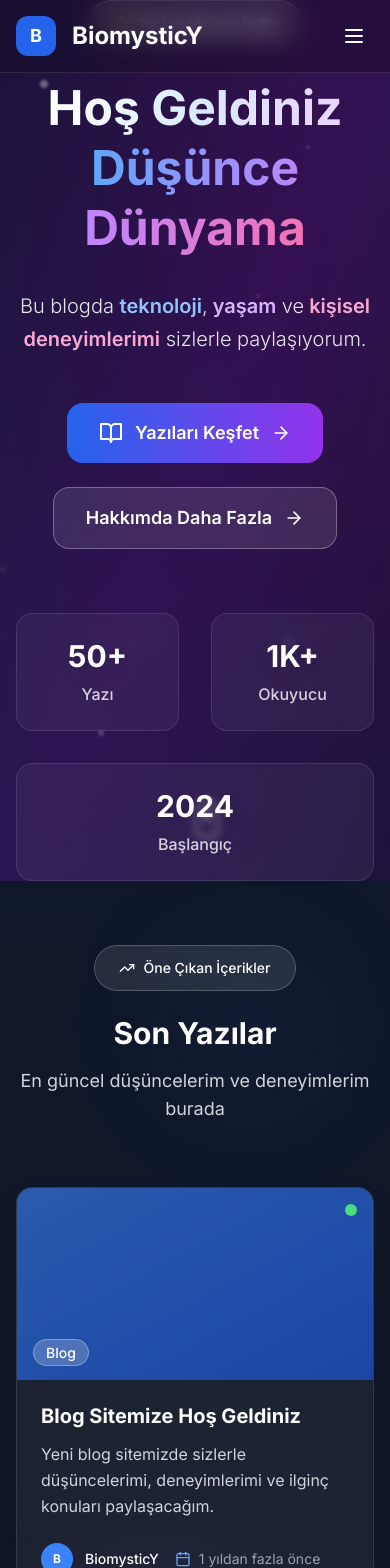
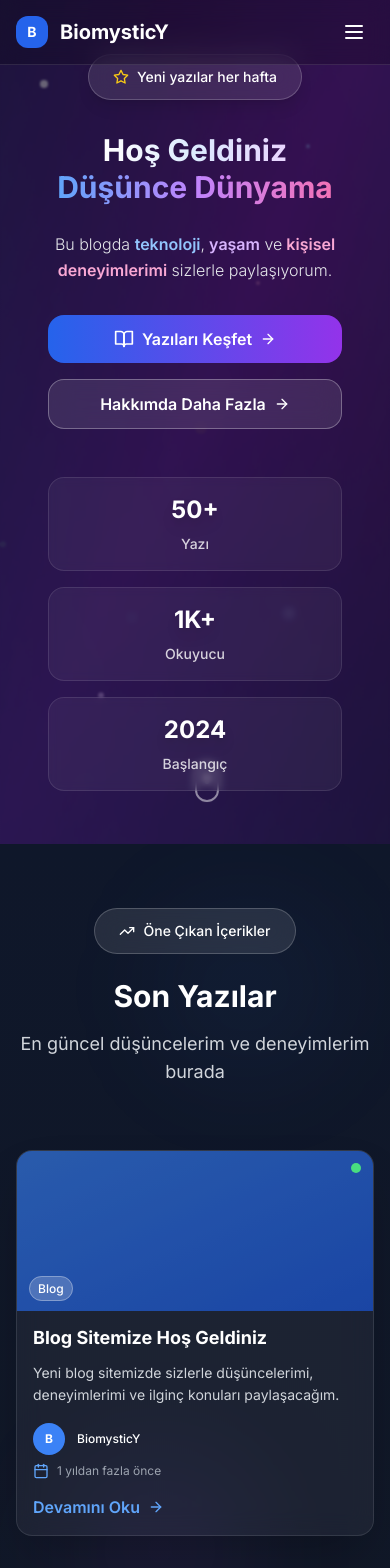
Before and after one commit to imehmetcn/blog, a Next.js app: page / in a window 390 px wide. Shown: the top 1568 px of the page. Built offline with nearby package versions, Linux system fonts and the light colour scheme.

Commit message:
Remove custom _not-found page and update routing
Deleted the custom /_not-found/page implementation and its references from the build and manifest files. The app now relies on the default Next.js not-found handling. Updated related build artifacts and static chunk files accordingly.

```diff
--- a/app/layout.tsx
+++ b/app/layout.tsx
@@ -1,6 +1,7 @@
 import type { Metadata } from 'next'
 import { Inter } from 'next/font/google'
 import './globals.css'
+import Navbar from '../components/Navbar'
 
 const inter = Inter({ subsets: ['latin'] })
 
@@ -18,6 +19,7 @@ export default function RootLayout({
   return (
     <html lang="tr">
       <body className={inter.className}>
+        <Navbar />
         {children}
       </body>
     </html>
--- a/app/page.tsx
+++ b/app/page.tsx
@@ -3,105 +3,17 @@
 import Link from 'next/link'
 import { formatDistanceToNow } from 'date-fns'
 import { tr } from 'date-fns/locale'
-import { Calendar, ArrowRight, Menu, X, Github, Twitter, Mail, Star, TrendingUp, BookOpen } from 'lucide-react'
-import { useState } from 'react'
+import { Calendar, ArrowRight, Star, TrendingUp, BookOpen, Github, Twitter, Mail } from 'lucide-react'
 import { getBlogPosts } from '../lib/blog-data'
 
 export default function HomePage() {
-  const [mobileMenuOpen, setMobileMenuOpen] = useState(false)
   const mockPosts = getBlogPosts().slice(0, 3)
 
   return (
     <div className="min-h-screen">
-      {/* Header */}
-      <header className="fixed top-0 left-0 right-0 z-50 bg-black/20 backdrop-blur-md border-b border-white/10">
-        <div className="max-w-7xl mx-auto px-4 sm:px-6 lg:px-8">
-          <div className="flex justify-between items-center py-4 md:py-6">
-            <div className="flex items-center space-x-4">
-              <div className="w-10 h-10 bg-gradient-to-br from-primary-600 to-blue-600 rounded-xl flex items-center justify-center">
-                <span className="text-white font-bold text-lg">B</span>
-              </div>
-              <div>
-                <h1 className="text-2xl md:text-3xl font-bold text-white">BiomysticY</h1>
-                <p className="text-white/70 text-sm hidden sm:block">Kişisel Blog & Düşünceler</p>
-              </div>
-            </div>
-
-            {/* Desktop Navigation */}
-            <nav className="hidden md:flex items-center space-x-8">
-              <Link href="/" className="text-white/90 hover:text-white transition-all duration-200 font-medium relative group">
-                Ana Sayfa
-                <span className="absolute -bottom-1 left-0 w-0 h-0.5 bg-white transition-all duration-200 group-hover:w-full"></span>
-              </Link>
-              <Link href="/blog" className="text-white/90 hover:text-white transition-all duration-200 font-medium relative group">
-                Blog
-                <span className="absolute -bottom-1 left-0 w-0 h-0.5 bg-white transition-all duration-200 group-hover:w-full"></span>
-              </Link>
-              <Link href="/hakkimda" className="text-white/90 hover:text-white transition-all duration-200 font-medium relative group">
-                Hakkımda
-                <span className="absolute -bottom-1 left-0 w-0 h-0.5 bg-white transition-all duration-200 group-hover:w-full"></span>
-              </Link>
-              <Link href="/iletisim" className="text-white/90 hover:text-white transition-all duration-200 font-medium relative group">
-                İletişim
-                <span className="absolute -bottom-1 left-0 w-0 h-0.5 bg-white transition-all duration-200 group-hover:w-full"></span>
-              </Link>
-              <div className="flex items-center space-x-3 ml-6 pl-6 border-l border-white/20">
-                <a href="#" className="text-white/70 hover:text-white transition-colors">
-                  <Github className="w-5 h-5" />
-                </a>
-                <a href="#" className="text-white/70 hover:text-white transition-colors">
-                  <Twitter className="w-5 h-5" />
-                </a>
-                <a href="#" className="text-white/70 hover:text-white transition-colors">
-                  <Mail className="w-5 h-5" />
-                </a>
-              </div>
-            </nav>
-
-            {/* Mobile menu button */}
-            <button
-              onClick={() => setMobileMenuOpen(!mobileMenuOpen)}
-              className="md:hidden p-2 rounded-lg hover:bg-white/10 transition-colors text-white"
-            >
-              {mobileMenuOpen ? <X className="w-6 h-6" /> : <Menu className="w-6 h-6" />}
-            </button>
-          </div>
-
-          {/* Mobile Navigation */}
-          {mobileMenuOpen && (
-            <div className="md:hidden border-t border-white/20 py-4 animate-fade-in-up bg-black/40 backdrop-blur-md">
-              <nav className="flex flex-col space-y-4">
-                <Link href="/" className="text-white/90 hover:text-white transition-colors font-medium px-2 py-1">
-                  Ana Sayfa
-                </Link>
-                <Link href="/blog" className="text-white/90 hover:text-white transition-colors font-medium px-2 py-1">
-                  Blog
-                </Link>
-                <Link href="/hakkimda" className="text-white/90 hover:text-white transition-colors font-medium px-2 py-1">
-                  Hakkımda
-                </Link>
-                <Link href="/iletisim" className="text-white/90 hover:text-white transition-colors font-medium px-2 py-1">
-                  İletişim
-                </Link>
-                <div className="flex items-center space-x-4 px-2 pt-4 border-t border-white/20">
-                  <a href="#" className="text-white/70 hover:text-white transition-colors">
-                    <Github className="w-5 h-5" />
-                  </a>
-                  <a href="#" className="text-white/70 hover:text-white transition-colors">
-                    <Twitter className="w-5 h-5" />
-                  </a>
-                  <a href="#" className="text-white/70 hover:text-white transition-colors">
-                    <Mail className="w-5 h-5" />
-                  </a>
-                </div>
-              </nav>
-            </div>
-          )}
-        </div>
-      </header>
 
       {/* Hero Section */}
-      <section className="relative min-h-screen flex items-center justify-center overflow-hidden">
+      <section className="relative min-h-screen flex items-center justify-center overflow-hidden px-4 sm:px-6 lg:px-8">
         {/* Animated Background */}
         <div className="absolute inset-0 w-full h-full">
           {/* Moving Gradient Background */}
@@ -145,7 +57,7 @@ export default function HomePage() {
             </div>
 
             {/* Main Heading */}
-            <h1 className="text-5xl sm:text-6xl md:text-7xl lg:text-8xl font-bold mb-8 leading-tight">
+            <h1 className="text-3xl sm:text-4xl md:text-5xl lg:text-6xl xl:text-7xl font-bold mb-6 sm:mb-8 leading-tight px-4">
               <span className="bg-gradient-to-r from-white via-blue-100 to-purple-200 bg-clip-text text-transparent">
                 Hoş Geldiniz
               </span>
@@ -156,44 +68,44 @@ export default function HomePage() {
             </h1>
 
             {/* Subtitle */}
-            <p className="text-xl sm:text-2xl md:text-3xl text-gray-200 max-w-4xl mx-auto mb-12 leading-relaxed font-light">
+            <p className="text-base sm:text-lg md:text-xl lg:text-2xl text-gray-200 max-w-4xl mx-auto mb-8 sm:mb-12 leading-relaxed font-light px-4">
               Bu blogda <span className="text-blue-300 font-semibold">teknoloji</span>,
               <span className="text-purple-300 font-semibold"> yaşam</span> ve
               <span className="text-pink-300 font-semibold"> kişisel deneyimlerimi</span> sizlerle paylaşıyorum.
             </p>
 
             {/* CTA Buttons */}
-            <div className="flex flex-col sm:flex-row gap-6 justify-center items-center mb-16">
-              <Link href="/blog" className="group relative px-8 py-4 bg-gradient-to-r from-blue-600 to-purple-600 hover:from-blue-700 hover:to-purple-700 text-white rounded-2xl font-semibold text-lg transition-all duration-300 transform hover:scale-105 hover:shadow-2xl">
-                <div className="flex items-center">
-                  <BookOpen className="w-6 h-6 mr-3" />
+            <div className="flex flex-col sm:flex-row gap-4 sm:gap-6 justify-center items-center mb-12 sm:mb-16 px-4">
+              <Link href="/blog" className="group relative w-full sm:w-auto px-6 sm:px-8 py-3 sm:py-4 bg-gradient-to-r from-blue-600 to-purple-600 hover:from-blue-700 hover:to-purple-700 text-white rounded-2xl font-semibold text-base sm:text-lg transition-all duration-300 transform hover:scale-105 hover:shadow-2xl">
+                <div className="flex items-center justify-center">
+                  <BookOpen className="w-5 h-5 sm:w-6 sm:h-6 mr-2 sm:mr-3" />
                   Yazıları Keşfet
-                  <ArrowRight className="w-5 h-5 ml-3 group-hover:translate-x-1 transition-transform" />
+                  <ArrowRight className="w-4 h-4 sm:w-5 sm:h-5 ml-2 sm:ml-3 group-hover:translate-x-1 transition-transform" />
                 </div>
                 <div className="absolute inset-0 bg-gradient-to-r from-blue-400 to-purple-400 rounded-2xl opacity-0 group-hover:opacity-20 transition-opacity"></div>
               </Link>
 
-              <Link href="/hakkimda" className="group relative px-8 py-4 bg-white/10 backdrop-blur-md hover:bg-white/20 text-white rounded-2xl font-semibold text-lg transition-all duration-300 border border-white/30 hover:border-white/50">
-                <div className="flex items-center">
+              <Link href="/hakkimda" className="group relative w-full sm:w-auto px-6 sm:px-8 py-3 sm:py-4 bg-white/10 backdrop-blur-md hover:bg-white/20 text-white rounded-2xl font-semibold text-base sm:text-lg transition-all duration-300 border border-white/30 hover:border-white/50">
+                <div className="flex items-center justify-center">
                   Hakkımda Daha Fazla
-                  <ArrowRight className="w-5 h-5 ml-3 group-hover:translate-x-1 transition-transform" />
+                  <ArrowRight className="w-4 h-4 sm:w-5 sm:h-5 ml-2 sm:ml-3 group-hover:translate-x-1 transition-transform" />
                 </div>
               </Link>
             </div>
 
             {/* Stats */}
-            <div className="grid grid-cols-2 md:grid-cols-3 gap-8 max-w-2xl mx-auto">
-              <div className="text-center backdrop-blur-sm bg-white/5 rounded-2xl p-6 border border-white/10 hover:bg-white/10 transition-all duration-300">
-                <div className="text-3xl md:text-4xl font-bold text-white mb-2 drop-shadow-lg">50+</div>
-                <div className="text-white/80 font-medium">Yazı</div>
+            <div className="grid grid-cols-1 sm:grid-cols-2 md:grid-cols-3 gap-4 sm:gap-6 md:gap-8 max-w-2xl mx-auto px-4">
+              <div className="text-center backdrop-blur-sm bg-white/5 rounded-2xl p-4 sm:p-6 border border-white/10 hover:bg-white/10 transition-all duration-300">
+                <div className="text-2xl sm:text-3xl md:text-4xl font-bold text-white mb-2 drop-shadow-lg">50+</div>
+                <div className="text-white/80 font-medium text-sm sm:text-base">Yazı</div>
               </div>
-              <div className="text-center backdrop-blur-sm bg-white/5 rounded-2xl p-6 border border-white/10 hover:bg-white/10 transition-all duration-300">
-                <div className="text-3xl md:text-4xl font-bold text-white mb-2 drop-shadow-lg">1K+</div>
-                <div className="text-white/80 font-medium">Okuyucu</div>
+              <div className="text-center backdrop-blur-sm bg-white/5 rounded-2xl p-4 sm:p-6 border border-white/10 hover:bg-white/10 transition-all duration-300">
+                <div className="text-2xl sm:text-3xl md:text-4xl font-bold text-white mb-2 drop-shadow-lg">1K+</div>
+                <div className="text-white/80 font-medium text-sm sm:text-base">Okuyucu</div>
               </div>
-              <div className="text-center backdrop-blur-sm bg-white/5 rounded-2xl p-6 border border-white/10 hover:bg-white/10 transition-all duration-300 col-span-2 md:col-span-1">
-                <div className="text-3xl md:text-4xl font-bold text-white mb-2 drop-shadow-lg">2024</div>
-                <div className="text-white/80 font-medium">Başlangıç</div>
+              <div className="text-center backdrop-blur-sm bg-white/5 rounded-2xl p-4 sm:p-6 border border-white/10 hover:bg-white/10 transition-all duration-300 sm:col-span-2 md:col-span-1">
+                <div className="text-2xl sm:text-3xl md:text-4xl font-bold text-white mb-2 drop-shadow-lg">2024</div>
+                <div className="text-white/80 font-medium text-sm sm:text-base">Başlangıç</div>
               </div>
             </div>
           </div>
@@ -227,7 +139,7 @@ export default function HomePage() {
             </p>
           </div>
 
-          <div className="grid gap-8 md:grid-cols-2 lg:grid-cols-3">
+          <div className="grid gap-6 sm:gap-8 md:grid-cols-2 lg:grid-cols-3">
             {mockPosts.map((post, index) => (
               <article
                 key={post.id}
@@ -235,28 +147,28 @@ export default function HomePage() {
                 style={{ animationDelay: `${index * 0.1}s` }}
               >
                 {/* Image placeholder */}
-                <div className="h-48 bg-gradient-to-br from-primary-500 to-blue-600 relative overflow-hidden">
+                <div className="h-40 sm:h-48 bg-gradient-to-br from-primary-500 to-blue-600 relative overflow-hidden">
                   <div className="absolute inset-0 bg-black/30"></div>
-                  <div className="absolute bottom-4 left-4">
-                    <span className="px-3 py-1 bg-white/20 backdrop-blur-sm text-white text-sm font-medium rounded-full border border-white/30">
+                  <div className="absolute bottom-3 sm:bottom-4 left-3 sm:left-4">
+                    <span className="px-2 sm:px-3 py-1 bg-white/20 backdrop-blur-sm text-white text-xs sm:text-sm font-medium rounded-full border border-white/30">
                       Blog
                     </span>
                   </div>
-                  <div className="absolute top-4 right-4">
-                    <div className="w-3 h-3 bg-green-400 rounded-full animate-pulse shadow-lg"></div>
+                  <div className="absolute top-3 sm:top-4 right-3 sm:right-4">
+                    <div className="w-2.5 h-2.5 sm:w-3 sm:h-3 bg-green-400 rounded-full animate-pulse shadow-lg"></div>
                   </div>
                 </div>
 
-                <div className="p-6 md:p-8">
-                  <h4 className="text-xl md:text-2xl font-bold text-white mb-3 group-hover:text-blue-300 transition-colors leading-tight">
+                <div className="p-4 sm:p-6 md:p-8">
+                  <h4 className="text-lg sm:text-xl md:text-2xl font-bold text-white mb-3 group-hover:text-blue-300 transition-colors leading-tight">
                     {post.title}
                   </h4>
 
-                  <p className="text-gray-300 mb-6 leading-relaxed line-clamp-3">
+                  <p className="text-gray-300 mb-4 sm:mb-6 leading-relaxed line-clamp-3 text-sm sm:text-base">
                     {post.excerpt}
                   </p>
 
-                  <div className="flex items-center text-sm text-gray-400 mb-6 space-x-4">
+                  <div className="flex flex-col sm:flex-row sm:items-center text-xs sm:text-sm text-gray-400 mb-4 sm:mb-6 space-y-2 sm:space-y-0 sm:space-x-4">
                     <div className="flex items-center">
                       <div className="w-8 h-8 bg-gradient-to-br from-primary-500 to-blue-500 rounded-full flex items-center justify-center mr-3">
                         <span className="text-white text-xs font-bold">B</span>
@@ -300,13 +212,13 @@ export default function HomePage() {
             <p className="text-xl text-blue-100 mb-8 max-w-2xl mx-auto">
               Haftalık bültenimize abone olun ve yeni içeriklerden ilk siz haberdar olun.
             </p>
-            <div className="flex flex-col sm:flex-row gap-4 max-w-md mx-auto">
+            <div className="flex flex-col sm:flex-row gap-3 sm:gap-4 max-w-md mx-auto">
               <input
                 type="email"
                 placeholder="E-posta adresiniz"
-                className="flex-1 px-6 py-3 rounded-lg border-0 focus:ring-2 focus:ring-white/50 focus:outline-none"
+                className="flex-1 px-4 sm:px-6 py-3 rounded-lg border-0 focus:ring-2 focus:ring-white/50 focus:outline-none text-sm sm:text-base"
               />
-              <button className="bg-white text-primary-600 px-8 py-3 rounded-lg font-semibold hover:bg-gray-50 transition-colors whitespace-nowrap">
+              <button className="bg-white text-primary-600 px-6 sm:px-8 py-3 rounded-lg font-semibold hover:bg-gray-50 transition-colors whitespace-nowrap text-sm sm:text-base">
                 Abone Ol
               </button>
             </div>
--- a/components/Navbar.tsx
+++ b/components/Navbar.tsx
@@ -10,18 +10,18 @@ export default function Navbar() {
   return (
     <header className="fixed top-0 left-0 right-0 z-50 bg-black/20 backdrop-blur-md border-b border-white/10">
       <div className="max-w-7xl mx-auto px-4 sm:px-6 lg:px-8">
-        <div className="flex justify-between items-center py-4 md:py-6">
-          <div className="flex items-center space-x-4">
-            <div className="w-10 h-10 bg-gradient-to-br from-primary-600 to-blue-600 rounded-xl flex items-center justify-center">
-              <span className="text-white font-bold text-lg">B</span>
+        <div className="flex justify-between items-center py-3 sm:py-4 md:py-6">
+          <div className="flex items-center space-x-3">
+            <div className="w-8 h-8 sm:w-10 sm:h-10 bg-gradient-to-br from-primary-600 to-blue-600 rounded-xl flex items-center justify-center">
+              <span className="text-white font-bold text-sm sm:text-lg">B</span>
             </div>
             <div>
               <Link href="/">
-                <h1 className="text-2xl md:text-3xl font-bold text-white hover:text-blue-200 transition-colors">
+                <h1 className="text-xl sm:text-2xl md:text-3xl font-bold text-white hover:text-blue-200 transition-colors">
                   BiomysticY
                 </h1>
               </Link>
-              <p className="text-white/70 text-sm hidden sm:block">Kişisel Blog & Düşünceler</p>
+              <p className="text-white/70 text-xs sm:text-sm hidden sm:block">Kişisel Blog & Düşünceler</p>
             </div>
           </div>
 
```
Also changed, not shown: app/blog/[slug]/page.tsx (+5 -5 lines), app/blog/page.tsx (+6 -6 lines), app/hakkimda/page.tsx (+7 -7 lines), app/iletisim/page.tsx (+10 -10 lines).
